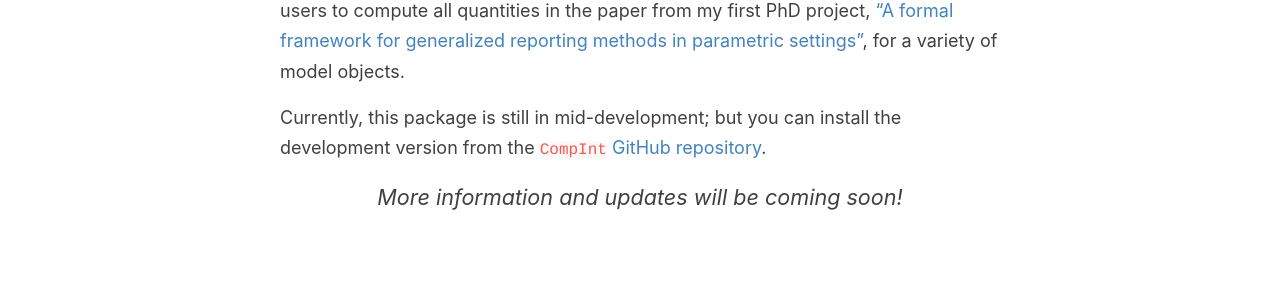
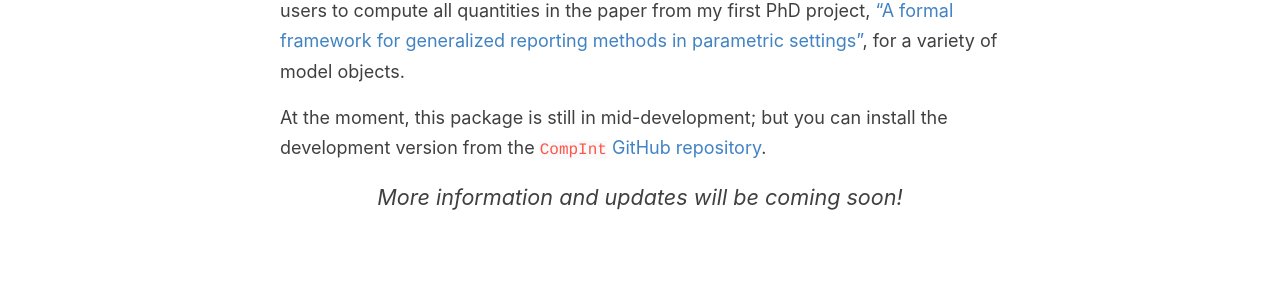
Before and after one commit to 11annah/11annah.github.io, a Jekyll site: the page built from _pages/software.md, in a window 1280 px wide. Shown: the part 281-581 px from the top of the page. Built offline with Jekyll 4.4.1, drawn with Linux system fonts in a browser that asks for light colours.

Commit message:
Update software.md

```diff
--- a/_pages/software.md
+++ b/_pages/software.md
@@ -7,7 +7,7 @@ permalink: /software/
 I am currently developing an R-package, `CompInt`.
 Its goal of is to (eventually) allow users to compute all quantities in the paper from my first PhD project, ["A formal framework for generalized reporting methods in parametric settings"](https://arxiv.org/abs/2211.02621), for a variety of model objects.
 
-Currently, this package is still in mid-development; but you can install the development version from the [`CompInt` GitHub repository](https://github.com/11annah/CompInt/tree/main?tab=readme-ov-file#compint).
+At the moment, this package is still in mid-development; but you can install the development version from the [`CompInt` GitHub repository](https://github.com/11annah/CompInt/tree/main?tab=readme-ov-file#compint).
 
 <div style="text-align:center">
     <span style="font-size:larger; font-style: italic;">More information and updates will be coming soon!</span>
```
